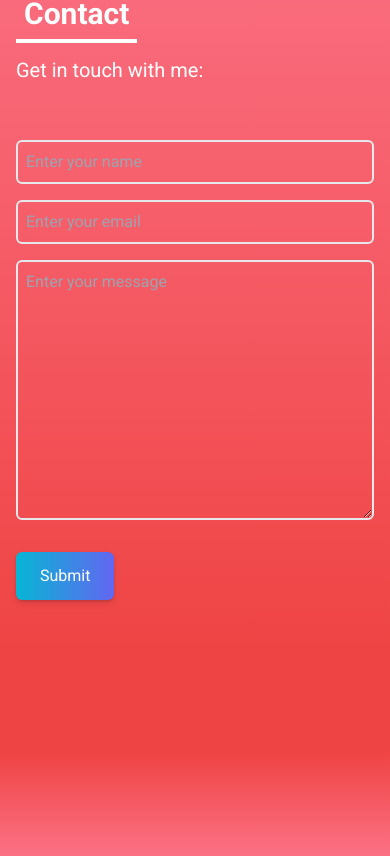
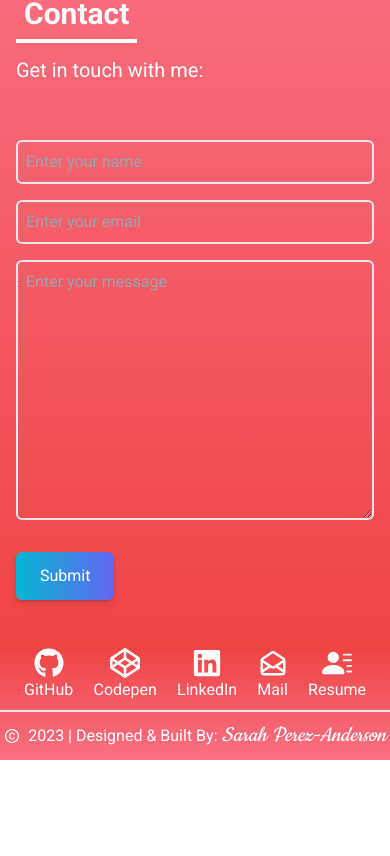
Before and after one commit to Sapereza/sarah-portfolio, a React (Create React App) app: page / in a window 390 px wide. Shown: the part 5044-5900 px from the top of the page. After the commit the page ends 5804 px from the top, so only its background shows below. Built offline with nearby package versions, Linux system fonts and the light colour scheme.

Commit message:
Finished the footer for small screens.

```diff
--- a/src/App.js
+++ b/src/App.js
@@ -6,6 +6,7 @@ import Portfolio from "./components/Portfolio";
 import Experience from "./components/Experience";
 import Contact from "./components/Contact";
 import Space from "./components/Space";
+import Footer from "./components/Footer";
 
 
 function App() {
@@ -20,7 +21,8 @@ function App() {
       <Experience />
       <Space />
       <Contact />
-      <Space />
+      <Footer />
+
 
       <SocialLinks />
     </div>
--- /dev/null
+++ b/src/components/Footer.jsx
@@ -0,0 +1,116 @@
+import React from 'react';
+import {FaGithub, FaLinkedin, FaCodepen} from 'react-icons/fa';
+import {HiOutlineMailOpen} from 'react-icons/hi';
+import {BsFillPersonLinesFill} from 'react-icons/bs';
+import {AiOutlineCopyrightCircle} from 'react-icons/ai';
+
+
+const Footer = () => {
+
+    const links = [
+        {
+            id:1,
+            child: (
+                <div className="flex flex-col items-center hover:scale-110">
+                <FaGithub size={30}/>
+                GitHub
+                </div>
+
+            ),
+            href: 'https://github.com/Sapereza',
+           // style: 'rounded-tl-md',
+        },
+
+        {
+            id:2,
+            child: (
+
+                <div className="flex flex-col items-center hover:scale-110">
+                <FaCodepen size={30}/>
+                Codepen
+                </div>
+
+            ),
+            href: 'https://codepen.io/sapereza',
+        },
+
+        {
+            id:3,
+            child: (
+
+                <div className="flex flex-col items-center hover:scale-110">
+                <FaLinkedin size={30}/>
+                LinkedIn
+                </div>
+
+            ),
+            href: 'https://www.linkedin.com/in/sapereza/',
+        },
+
+        {
+            id:4,
+            child: (
+
+                <div className="flex flex-col items-center hover:scale-110">
+                <HiOutlineMailOpen size={30}/>
+                Mail
+                </div>
+            ),
+            href: 'mailto:foo@gmail.com',
+        },
+
+        {
+            id:5,
+            child: (
+
+                <div className="flex flex-col items-center hover:scale-110">
+                <BsFillPersonLinesFill size={30}/>
+                Resume
+                </div>
+
+            ),
+            href: '/resume.pdf',
+            //style: 'rounded-tr-md',
+            download: true,
+        },
+
+    ]
+
+
+  return (
+    <div name="footer" className="md:hidden w-full h-28 bg-gradient-to-b from-red-500 to-rose-400 text-white">
+        <div>
+            <div className="flex justify-between px-6">
+                {links.map(({id, child, href, style, download}) =>
+                (
+
+                    <div key={id}>
+
+                    <a href={href} className="text-white" download={download} target="_blank" rel="noreferrer">
+
+                        {child}
+                    </a>
+
+                    </div>
+
+                ))}
+
+
+            </div>
+            <div className="flex items-center justify-center border-t-2 pt-2 mt-2">
+                <p className="mr-2">
+                    <AiOutlineCopyrightCircle/>
+                </p>
+
+                <p>
+                    2023 | Designed & Built By: <i className="font-signature text-2xl font-thin">Sarah Perez-Anderson</i>
+                </p>
+
+            </div>
+        </div>
+
+    </div>
+  )
+}
+
+export default Footer
--- a/src/components/Portfolio.jsx
+++ b/src/components/Portfolio.jsx
@@ -65,10 +65,10 @@ const Portfolio = () => {
                         <div key={id}  className="shadow-md shadow-stone-600 rounded-lg">
                             <img src={src} alt="" className="rounded-md duration-200 hover:scale-105"/>
                             <div className="flex items-center justify-center">
-                                <button className="w-1/2 px-6 py-3 m-4 duration-200 hover:scale-105">
+                                <button className="w-1/2 px-6 py-3 m-4 duration-200 hover:scale-110">
                                 <a href={demo}>Demo</a>
                                 </button>
-                                <button className="w-1/2 px-6 py-3 m-4 duration-200 hover:scale-105">
+                                <button className="w-1/2 px-6 py-3 m-4 duration-200 hover:scale-110">
                                 <a href={code}>Code</a>
                                 </button>
                             </div>
```
